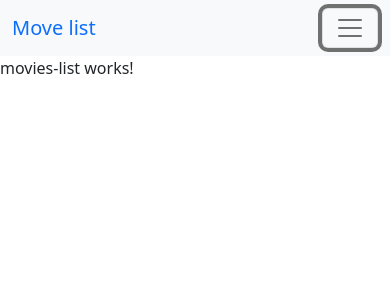
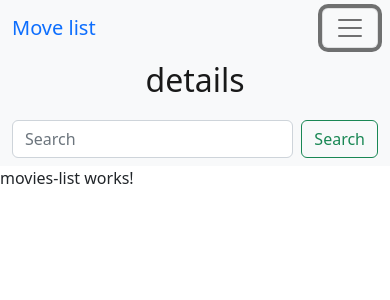
Before and after one commit to MuhammadShakerAlKilany/movie-app, an Angular app: page / in a window 390 px wide. Both pictures are taken after a click on the button "Toggle navigation". Shown: the top 300 px of the page. Built offline with nearby package versions, Linux system fonts and the light colour scheme.

Commit message:
collapse header && 404 padge

```diff
--- a/src/app/shared/header/header.component.html
+++ b/src/app/shared/header/header.component.html
@@ -1,18 +1,19 @@
 <nav class="navbar navbar-expand-lg navbar-light bg-light">
     <div class="container-fluid">
       <a class="navbar-brand" routerLink="" routerLinkActive="text-primary" [routerLinkActiveOptions]="{exact:true}">Move list</a>
-      <button class="navbar-toggler" type="button" data-bs-toggle="collapse" data-bs-target="#navbarSupportedContent" aria-controls="navbarSupportedContent" aria-expanded="false" aria-label="Toggle navigation">
+      <button class="navbar-toggler" type="button" data-bs-toggle="collapse" data-bs-target="#navbarSupportedContent" aria-controls="navbarSupportedContent" aria-expanded="false" aria-label="Toggle navigation" (click)="toggleNavbarCollapsing()" (window:resize)="toggleNavbarCollapsingWindowResize($event)">
         <span class="navbar-toggler-icon"></span>
       </button>
-      <div class="collapse navbar-collapse" id="navbarSupportedContent">
-        <ul class="navbar-nav me-auto mb-2 mb-lg-0">
-          <li class="nav-item">
+
+      <div class="navbar-collapse" [ngClass]="{collapse:navbarCollapsed}" id="navbarSupportedContent">
+        <ul class="navbar-nav me-auto mb-2 mb-lg-0 ">
+          <li class="nav-item ">
             <a class="nav-link active" aria-current="details" routerLink="details" routerLinkActive="text-primary" [routerLinkActiveOptions]="{exact:true}">details</a>
           </li>
 
 
         </ul>
-        <form class="d-flex">
+        <form class="d-flex" [class.w-100]="!navbarCollapsed">
           <input class="form-control me-2" type="search" placeholder="Search" aria-label="Search">
           <button class="btn btn-outline-success" type="submit">Search</button>
         </form>
--- a/src/app/shared/header/header.component.scss
+++ b/src/app/shared/header/header.component.scss
@@ -0,0 +1,7 @@
+
+.navbar-collapse:not(.collapse) ul{
+  display: flex;
+  flex-direction: column;
+  align-items: center;
+  font-size: 2rem;
+}
--- a/src/app/shared/header/header.component.ts
+++ b/src/app/shared/header/header.component.ts
@@ -8,9 +8,21 @@ import { ApiService } from '../services/api.service';
 })
 export class HeaderComponent implements OnInit{
   imgSrc!:string
+  navbarCollapsed:boolean=true
  constructor(private apiService:ApiService){
 
  }
+ toggleNavbarCollapsing(){
+
+  this.navbarCollapsed = !this.navbarCollapsed
+ }
+ toggleNavbarCollapsingWindowResize(event:any|undefined){
+  if(event?.currentTarget.innerWidth>992){
+
+    this.navbarCollapsed = true
+  }
+ }
+
   ngOnInit(): void {
     // this.apiService.getAllMoviesPopularByPageNumber(2).subscribe((data)=>{
     //     console.log(data)
--- a/src/app/shared/not-found/not-found.component.html
+++ b/src/app/shared/not-found/not-found.component.html
@@ -1 +1,5 @@
-<div>not found 404</div>
+<div class="d-flex flex-column container align-items-center">
+    <div class="not-found-number">404</div>
+    <div class="h1">{{"not found page"|titlecase}}</div>
+
+</div>
--- a/src/app/shared/not-found/not-found.component.scss
+++ b/src/app/shared/not-found/not-found.component.scss
@@ -0,0 +1,3 @@
+.not-found-number{
+ font-size: 20rem;
+}
```
